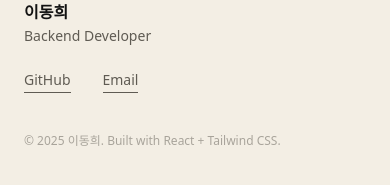
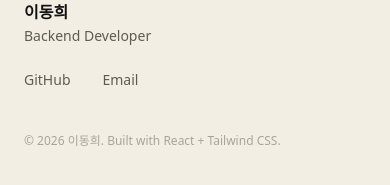
Before and after one commit to hot-gamja/portfolio-v1, a React (Vite) app: page / in a window 390 px wide. Shown: the part 5433-5618 px from the top of the page. Built offline with nearby package versions, Linux system fonts and the light colour scheme; a web font is replaced by a local one.

Commit message:
Fix footer year/links hover, clean up Hero grid

```diff
--- a/src/components/Footer.jsx
+++ b/src/components/Footer.jsx
@@ -16,13 +16,13 @@ export default function Footer() {
               href="https://github.com/hot-gamja"
               target="_blank"
               rel="noreferrer"
-              className="text-dim border-b border-dim pb-0.5 hover:opacity-60 transition-opacity"
+              className="text-dim pb-0.5 border-b border-transparent hover:border-dim transition-colors"
             >
               GitHub
             </a>
             <a
               href="mailto:abcd0701@naver.com"
-              className="text-dim border-b border-dim pb-0.5 hover:opacity-60 transition-opacity"
+              className="text-dim pb-0.5 border-b border-transparent hover:border-dim transition-colors"
             >
               Email
             </a>
@@ -30,7 +30,7 @@ export default function Footer() {
         </div>
 
         <p className="text-xs text-dim mt-10 opacity-50">
-          © 2025 이동희. Built with React + Tailwind CSS.
+          © 2026 이동희. Built with React + Tailwind CSS.
         </p>
       </div>
     </footer>
--- a/src/components/Hero.jsx
+++ b/src/components/Hero.jsx
@@ -3,7 +3,7 @@ export default function Hero() {
     <section className="min-h-screen flex flex-col justify-center relative">
       <div className="max-w-6xl mx-auto w-full px-6 sm:px-10 lg:px-16 py-32">
 
-        <div className="lg:grid lg:grid-cols-[1fr_auto] lg:items-end lg:gap-20">
+        <div>
 
           {/* Left: main content */}
           <div>
```
